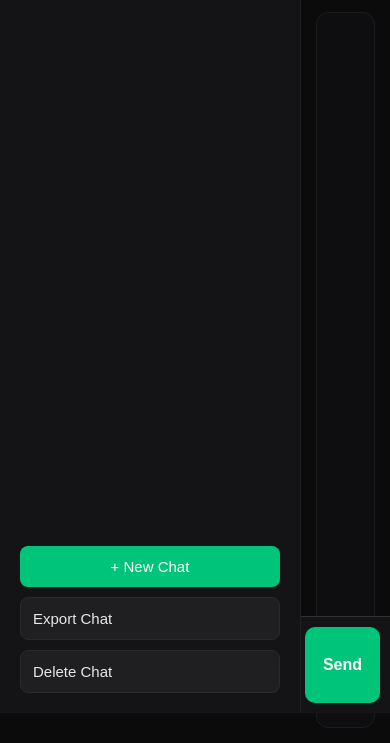
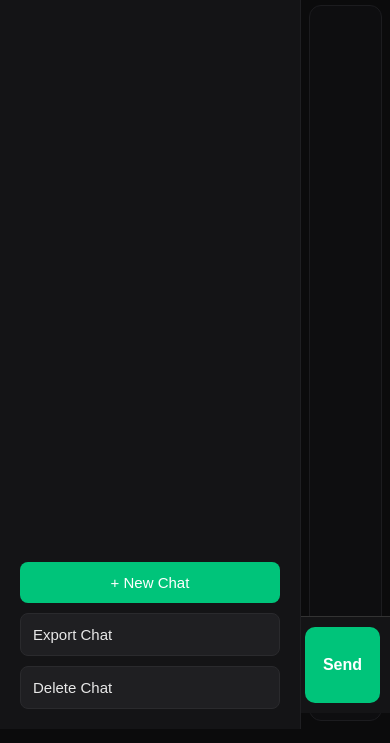
Before and after one commit to Taylordmark/LocalChat, a website built with Vite: page web/index.html in a window 390 px wide. Shown: the part 131-874 px from the top of the page. Built offline with nearby package versions, Linux system fonts and the light colour scheme; no server answers; files whose address does not match are found by name.

Commit message:
too big still

```diff
--- a/web/src/style.css
+++ b/web/src/style.css
@@ -26,13 +26,13 @@ body {
     font-family: "Inter", "Segoe UI", sans-serif;
     margin: 0;
     padding: 0;
-    height: 100vh;
-    display: flex; /* ⭐ REQUIRED */
+    height: 100%;          /* FIXED: no 100vh */
+    display: flex;
     overflow: hidden;
 }
 
 #app {
-    display: flex; /* ⭐ REQUIRED */
+    display: flex;
     width: 100%;
     height: 100%;
 }
@@ -45,7 +45,7 @@ body {
     padding: 20px;
     display: flex;
     flex-direction: column;
-    position: relative; /* ⭐ Desktop: stays in flex row */
+    position: relative;
     z-index: 1;
     transition: transform 0.25s ease;
 }
@@ -105,7 +105,7 @@ body {
 
 /* MAIN -------------------------------------------------- */
 #main {
-    flex: 1; /* ⭐ Fill remaining space */
+    flex: 1;
     display: flex;
     flex-direction: column;
     height: 100%;
@@ -203,7 +203,8 @@ select {
 #chat {
     background: var(--chat-bg);
     padding: 20px;
-    flex: .8;
+    flex: 1;               /* FIXED: no .8 */
+    min-height: 0;         /* FIXED: prevents overflow */
     overflow-y: auto;
     border-radius: 12px;
     border: 1px solid #1c1c1f;
@@ -262,17 +263,9 @@ select {
 }
 
 @keyframes blink {
-    0% {
-        opacity: .2;
-    }
-
-    20% {
-        opacity: 1;
-    }
-
-    100% {
-        opacity: .2;
-    }
+    0% { opacity: .2; }
+    20% { opacity: 1; }
+    100% { opacity: .2; }
 }
 
 /* INPUT BAR -------------------------------------------------- */
@@ -313,24 +306,21 @@ select {
 /* MOBILE BREAKPOINT ---------------------------------------- */
 @media (max-width: 800px) {
 
-    /* Main container uses real viewport height */
     #main {
         height: 100dvh;
         display: flex;
         flex-direction: column;
         overflow: hidden;
-        padding: 15px;
+        padding: 8px;      /* FIXED: reduced padding */
     }
 
-    /* Chat grows to fill remaining space */
     #chat {
         flex: 1;
         min-height: 0;
         overflow-y: auto;
-        padding-bottom: 100px;
+        padding-bottom: 70px; /* FIXED: matches input bar height */
     }
 
-    /* Input bar fixed at bottom */
     #input-bar {
         position: fixed;
         bottom: 0;
@@ -355,18 +345,10 @@ select {
     }
 }
 
-
 /* ANIMATIONS ---------------------------------------------- */
 @keyframes fadeIn {
-    from {
-        opacity: 0;
-        transform: translateY(4px);
-    }
-
-    to {
-        opacity: 1;
-        transform: translateY(0);
-    }
+    from { opacity: 0; transform: translateY(4px); }
+    to { opacity: 1; transform: translateY(0); }
 }
 
 #history li.active {
```
Lines whose indentation alone changed are shown as unchanged.
